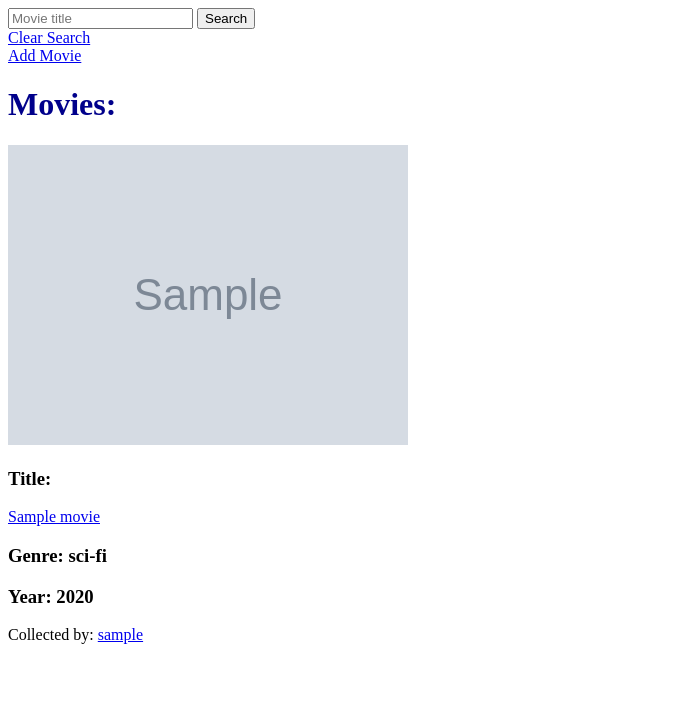
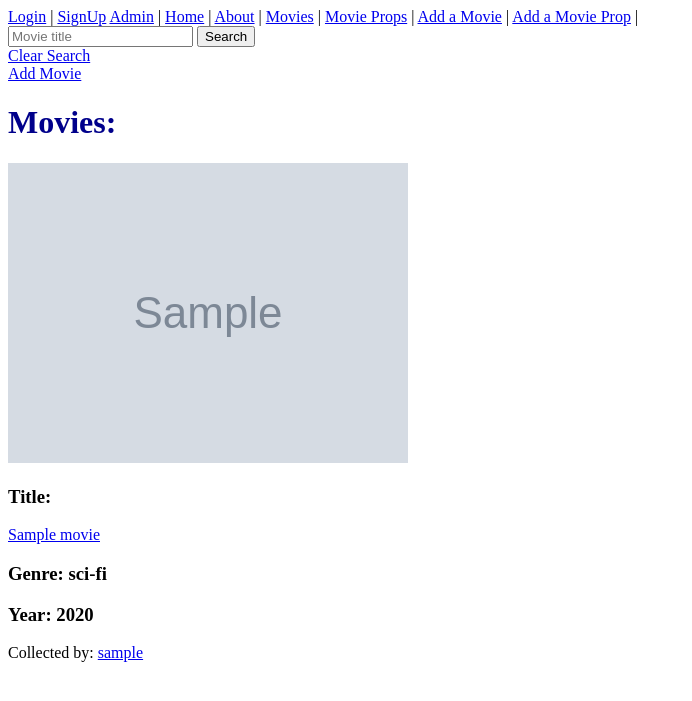
Before and after one commit to evanmkeith/django_practice, a Django app: page /movies/ in a window 1280 px wide. Shown: the top 701 px of the page, without its empty margins (0-692 px from the left). Run offline with Django 4.2, Linux system fonts and the light colour scheme; tables that the repository leaves empty hold one stand-in row (values such as "Sample post"); grey boxes marked "Sample" are stand-in pictures.

Commit message:
finished app with some login issues

```diff
--- a/main_app/templates/base.html
+++ b/main_app/templates/base.html
@@ -14,6 +14,32 @@
         </title>
     </head>
     <body>
+        <nav>
+            {% if user.is_authenticated %}
+        <span><a href="{% url 'profile' user.username %}">Hello, {{ user.username }}!</a></span>
+        <span> | </span>
+        <span><a href="{% url 'logout' %}">Logout</a></span>
+        <span> | </span>
+        {% else %}
+        <span><a href="{% url 'login' %}">Login</a></span>
+        <span> | </span>
+        <span><a href="{% url 'signup' %}">SignUp</a></span>
+        {% endif %}
+        <a href="/admin">Admin</a>
+        <span> | </span>
+        <a href="/">Home</a>
+        <span> | </span>
+        <a href="/about">About</a>
+        <span> | </span>
+        <a href="/movies">Movies</a>
+        <span> | </span>
+        <a href="/movieprop">Movie Props</a>
+        <span> | </span>
+        <a href="{% url 'movie_create' %}">Add a Movie</a>
+        <span> | </span>
+        <a href="{% url 'movieprop_create' %}">Add a Movie Prop</a>
+        <span> | </span>
+        </nav>
         {% block body %}
         {% endblock %}
     </body>
--- a/main_app/urls.py
+++ b/main_app/urls.py
@@ -1,4 +1,4 @@
-from django.urls import path
+from django.urls import path, include
 from . import views
 
 urlpatterns = [
@@ -15,4 +15,7 @@ urlpatterns = [
     path('movieprop/create/', views.Movie_Prop_Create.as_view(), name='movieprop_create'),
     path('movieprop/<int:pk>/update/', views.Movie_Prop_Update.as_view(), name='movieprop_update'),
     path('movieprop/<int:pk>/delete/', views.Movie_Prop_Delete.as_view(), name='movieprop_delete'),
+    path('accounts/login/', views.login_view, name='login'),
+    path('logout/', views.logout_view, name='logout'),
+    path('accounts/signup/', views.signup_view, name='signup'),
 ]
--- a/main_app/views.py
+++ b/main_app/views.py
@@ -12,6 +12,10 @@ from django.views.generic import DetailView, UpdateView, DeleteView
 from django.urls import reverse
 from django.http import HttpResponseRedirect
 from django.contrib.auth.models import User
+from django.contrib.auth import authenticate, login, logout
+from django.contrib.auth.forms import UserCreationForm, AuthenticationForm
+from django.contrib.auth.decorators import login_required
+from django.utils.decorators import method_decorator
 
 # Fake-a-base Movies
 # class Movie:
@@ -52,6 +56,7 @@ class Home(TemplateView):
 class About(TemplateView):
     template_name = "about.html"
 
+@method_decorator(login_required, name='dispatch')
 class Movie_Create(CreateView):
     model = Movie
     fields = '__all__'
@@ -71,6 +76,7 @@ class Movie_Detail(DetailView):
     model = Movie
     template_name = "movie_detail.html"
 
+@method_decorator(login_required, name='dispatch')
 class Movie_Update(UpdateView):
     model = Movie
     fields = ['img', 'title', 'genre', 'year', 'movieprops']
@@ -79,11 +85,13 @@ class Movie_Update(UpdateView):
     def get_success_url(self):
         return reverse('movie_detail', kwargs={'pk': self.object.pk})
 
+@method_decorator(login_required, name='dispatch')
 class Movie_Delete(DeleteView):
     model = Movie
     template_name = "movie_delete_confirmation.html"
     success_url = "/movies/"
 
+@login_required
 def profile(request, username):
     user = User.objects.get(username=username)
     movies = Movie.objects.filter(user=user)
@@ -101,19 +109,66 @@ def movieprop_show(request, pk):
 #     model = Movie_Props
 #     template_name = "movieprop_show.html"
 
+@method_decorator(login_required, name='dispatch')
 class Movie_Prop_Create(CreateView):
     model = Movie_Props
     fields = '__all__'
     template_name = "movieprop_form.html"
     success_url = '/movieprop'
 
+@method_decorator(login_required, name='dispatch')
 class Movie_Prop_Update(UpdateView):
     model = Movie_Props
     fields = ['name', 'use']
     template_name = "movieprop_update.html"
     success_url = '/movieprop'
 
+@method_decorator(login_required, name='dispatch')
 class Movie_Prop_Delete(DeleteView):
     model = Movie_Props
     template_name = "movieprop_confirm_delete.html"
     success_url = '/movieprop/'
+
+def signup_view(request):
+    if request.method == 'POST':
+        form = UserCreationForm(request.POST)
+        if form.is_valid():
+            user = form.save()
+            login(request, user)
+            print("Hiya!", user.username)
+            return HttpResponseRedirect('/user/'+str(user.username))
+        else:
+            return render(request, 'signup.html', {'form': form})
+    else:
+        form = UserCreationForm()
+        return render(request, 'signup.html', {'form': form})
+
+def logout_view(request):
+    logout(request)
+    return HttpResponseRedirect('/movies')
+
+def login_view(request):
+    # if post, then authenticate (user submitted username and password)
+    if request.method == 'POST':
+        form = AuthenticationForm(request, request.POST)
+        # form = LoginForm(request.POST)
+        if form.is_valid():
+            u = form.cleaned_data['username']
+            p = form.cleaned_data['password']
+            user = authenticate(username=u, password=p)
+            if user is not None:
+                if user.is_active:
+                    login(request, user)
+                    return HttpResponseRedirect('/user/'+u)
+                else:
+                    print('The account has been disabled.')
+                    return render(request, 'login.html', {'form': form})
+            else:
+                print('The username and/or password is incorrect')
+                return render(request, 'login.html', {'form': form})
+        else:
+            return render(request, 'loging.html', {'form': form})
+    else: # it was a get request so send the emtpy login form
+        # form = LoginForm()
+        form = AuthenticationForm()
+        return render(request, 'login.html', {'form': form})
--- a/moviecollector/settings.py
+++ b/moviecollector/settings.py
@@ -122,3 +122,6 @@ STATIC_URL = 'static/'
 # https://docs.djangoproject.com/en/4.0/ref/settings/#default-auto-field
 
 DEFAULT_AUTO_FIELD = 'django.db.models.BigAutoField'
+LOGIN_URL = '/login/'
+LOGIN_REDIRECT_URL = '/movies/'
+LOGOUT_REDIRECT_URL = '/'
--- a/moviecollector/urls.py
+++ b/moviecollector/urls.py
@@ -18,5 +18,6 @@ from django.urls import path, include
 
 urlpatterns = [
     path('admin/', admin.site.urls),
-    path('', include('main_app.urls'))
+    path('', include('main_app.urls')),
+    path('accounts/', include('django.contrib.auth.urls')),
 ]
```
Also changed, not shown: main_app/templates/login.html (added, +11 -0 lines), main_app/templates/registration/login.html (added, +10 -0 lines), main_app/templates/signup.html (added, +10 -0 lines).
